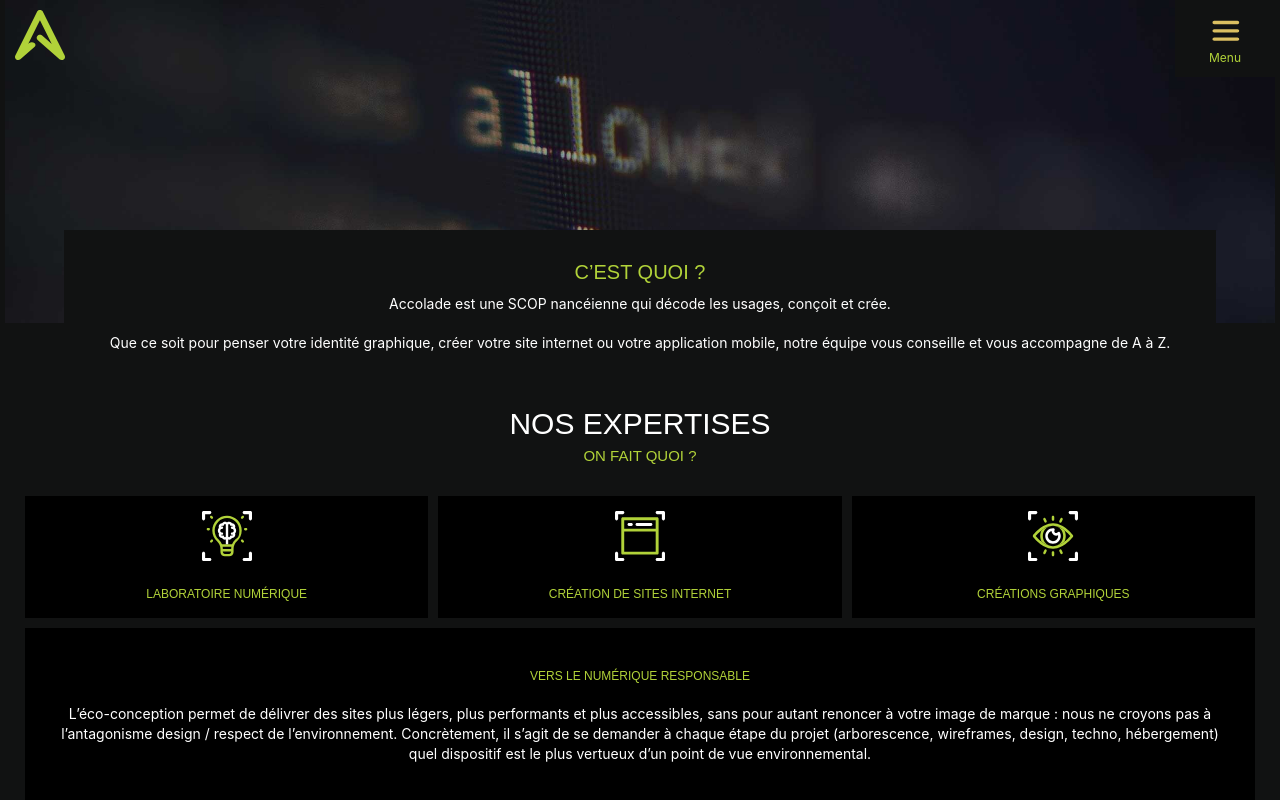
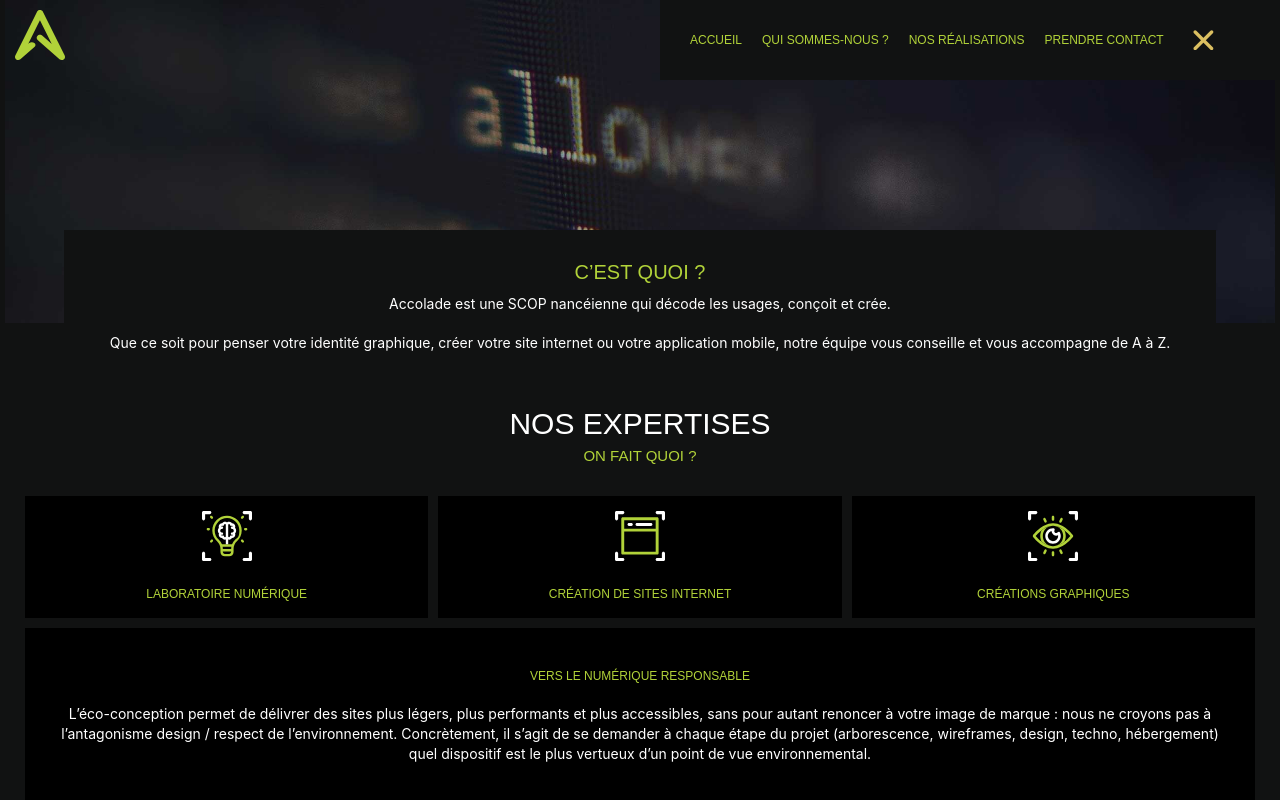
Before and after one commit to accolade-scop/accolade.coop, an Eleventy site: page src/index.njk in a window 1280 px wide. Both pictures are taken after a click on the link "Menu". Shown: the top 800 px of the page. Built offline with nearby package versions, Linux system fonts and the light colour scheme; Eleventy itself is replaced by a stand-in of ours; files that its build step writes are made by us from their sources; a web font is replaced by a local one.

```diff
--- a/src/assets/js/filter-tags.js
+++ b/src/assets/js/filter-tags.js
@@ -18,3 +18,14 @@
         });
     });
 });
+
+document.addEventListener("DOMContentLoaded", () => {
+    const menu = document.getElementById("menu");
+    const btnMenus = document.querySelectorAll(".btn-menu");
+    console.log(menu);
+    btnMenus.forEach(btn => {
+        btn.addEventListener("click", () => {
+            menu.classList.toggle("open");
+        });
+    });
+});
--- a/src/index.njk
+++ b/src/index.njk
@@ -3,19 +3,19 @@
 
     <a href="./" title="Aller à la page d'accueil">Accueil</a>
 
-    <nav class="">
+    <nav id="menu">
 
         <menu>
             <li><a href="../index.html" title="voir la page d'accueil">Accueil</a></li>
             <li><a href="/pages/a-propos.html" title="voir la page a propos d'Accolade">Qui sommes-nous ?</a></li>
             <li><a href="/pages/projects-all.html" title="voir la page contacts">Nos réalisations</a></li>
             <li><a href="/pages/contact.html" title="voir la page contacts">Prendre contact</a></li>
-            <li><a title="Fermer le menu">
+            <li><a title="Fermer le menu" class="btn-menu">
                     <img alt="Icone close menu" height="40" src="/assets/svgs/picto-close.svg" width="40"/>
                 </a></li>
         </menu>
 
-        <a title="Voir le menu">
+        <a title="Voir le menu" class="btn-menu">
 
             <img alt="Icone menu" height="40" src="/assets/svgs/picto-burger.svg" width="40"/>
             Menu
--- a/src/pages/graphic-design.njk
+++ b/src/pages/graphic-design.njk
@@ -2,7 +2,7 @@
 
     <a href="../index.html" title="Aller à la page d'accueil"></a>
 
-    <nav class="open">
+    <nav id="menu" class="open">
 
         <menu>
             <li><a href="../index.html" title="voir la page d'accueil">Accueil</a></li>
```
